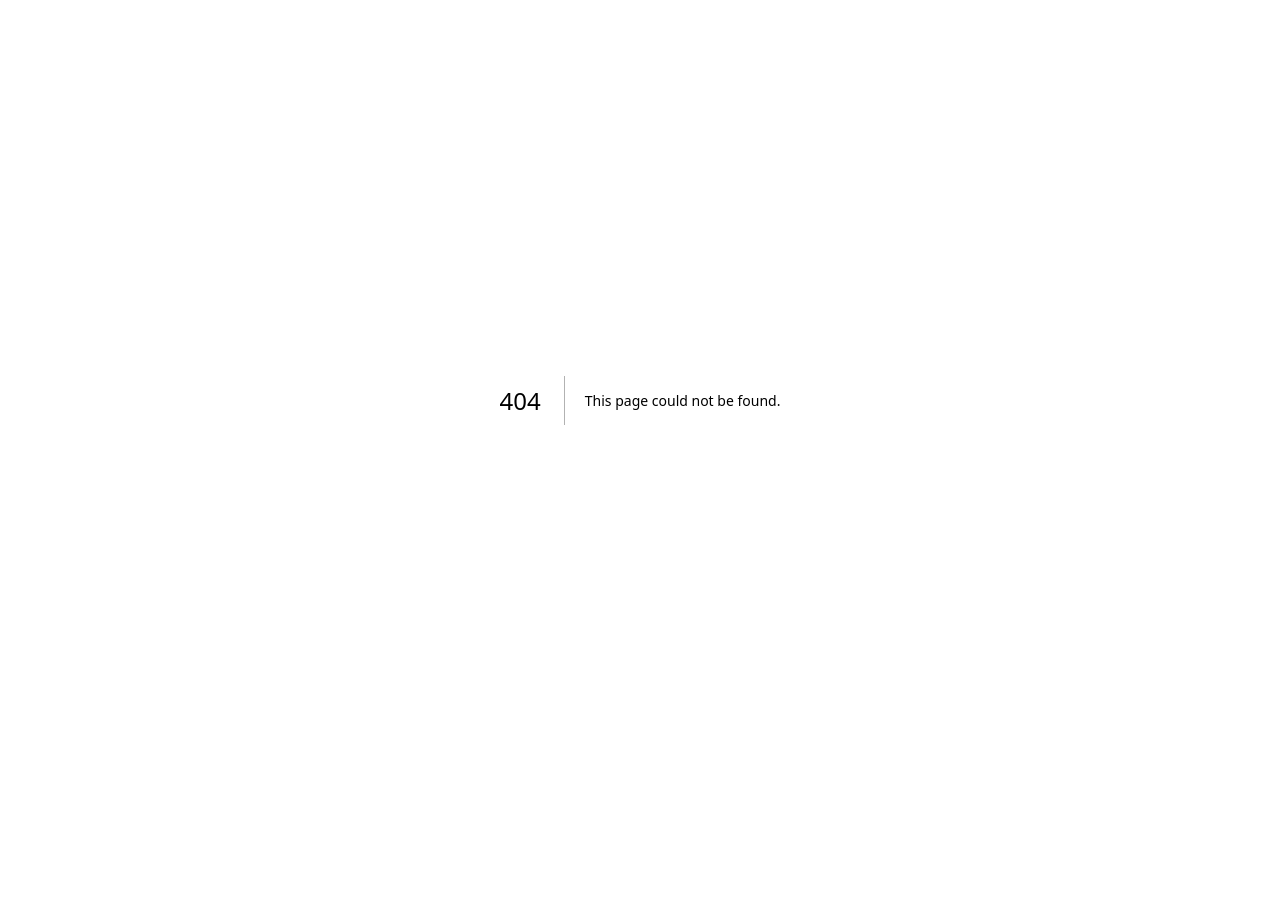
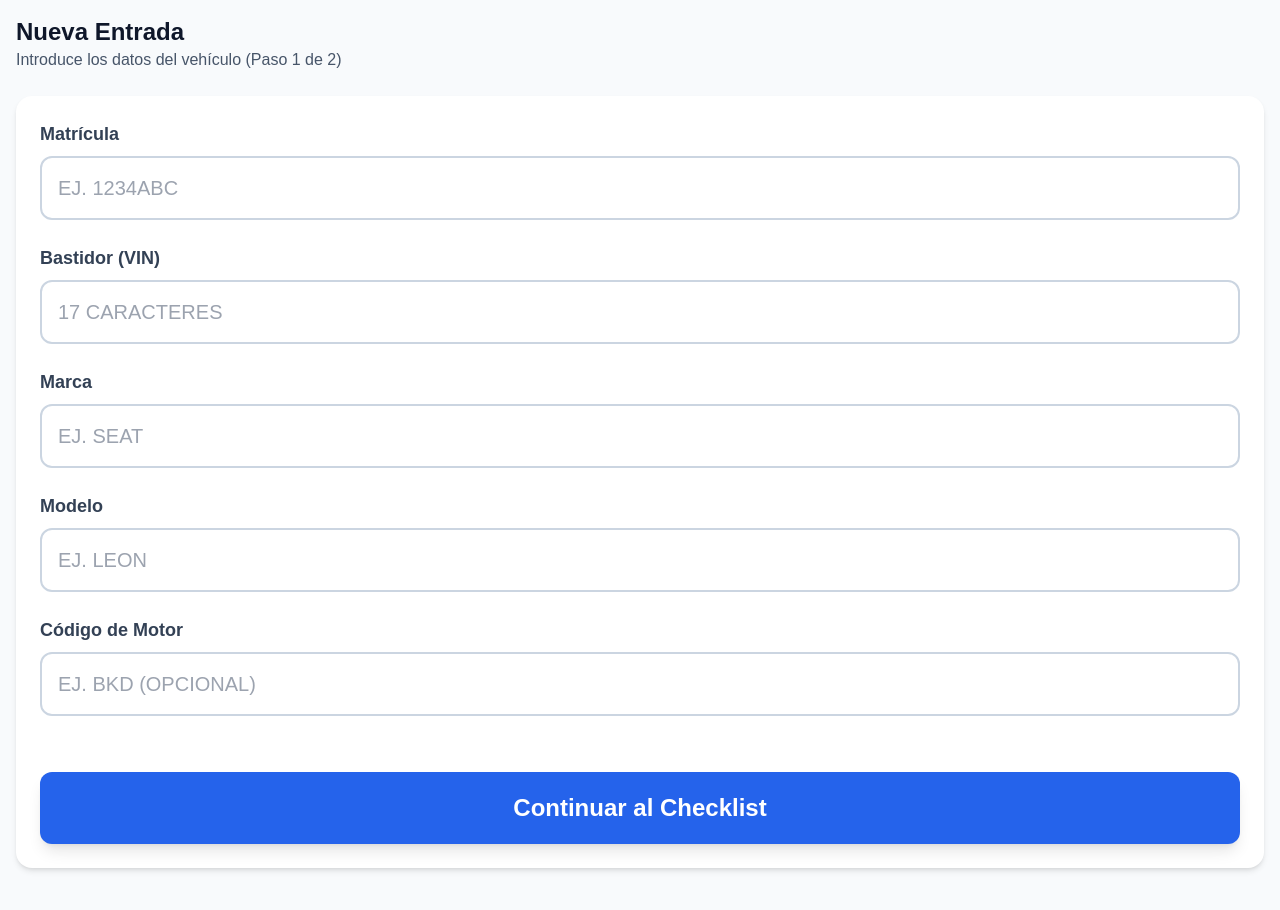
Before and after one commit to carscanapp/carscan, a Next.js app: page /nueva-entrada in a window 1280 px wide. Before the commit this address had no page. Shown: the top 910 px of the page. Before the commit the page ends 800 px from the top, so only its background shows below. Built offline with nearby package versions, Linux system fonts and the light colour scheme.

Commit message:
feat: add VIN validation and New Entry form (Step 3.b)

```diff
--- /dev/null
+++ b/src/app/nueva-entrada/page.tsx
@@ -0,0 +1,197 @@
+'use client';
+
+import { useState } from 'react';
+import { useRouter } from 'next/navigation';
+import { isValidVIN } from '@/lib/vinValidation';
+
+// 1. Interfaces
+interface VehicleData {
+  matricula: string;
+  vin: string;
+  marca: string;
+  modelo: string;
+  motor_codigo: string;
+}
+
+interface ValidationErrors {
+  vin?: string;
+}
+
+// 2. Styled Components / Tailwind classes (mobile-first, alto contraste, guantes)
+const styles = {
+  container: 'min-h-screen bg-slate-50 p-4 pb-24',
+  header: 'mb-6',
+  title: 'text-2xl font-bold text-slate-900',
+  subtitle: 'text-slate-600',
+  card: 'rounded-2xl bg-white p-6 shadow-md',
+  formGroup: 'mb-6',
+  label: 'mb-2 block text-lg font-bold text-slate-700',
+  input: 'w-full rounded-xl border-2 border-slate-300 p-4 text-xl uppercase outline-none focus:border-blue-600 focus:ring-2 focus:ring-blue-100 transition-all',
+  inputError: 'border-red-500 focus:border-red-600 focus:ring-red-100',
+  errorText: 'mt-2 text-sm font-bold text-red-600',
+  button: 'mt-8 w-full rounded-xl bg-blue-600 py-5 text-2xl font-bold text-white shadow-lg hover:bg-blue-700 active:bg-blue-800 disabled:opacity-50 transition-all',
+};
+
+// 3. Component Logic & 4. Render
+export default function NuevaEntradaPage() {
+  const router = useRouter();
+  const [formData, setFormData] = useState<VehicleData>({
+    matricula: '',
+    vin: '',
+    marca: '',
+    modelo: '',
+    motor_codigo: '',
+  });
+  const [errors, setErrors] = useState<ValidationErrors>({});
+
+  const handleInputChange = (e: React.ChangeEvent<HTMLInputElement>) => {
+    const { name, value } = e.target;
+    const upperValue = value.toUpperCase();
+
+    setFormData((prev) => ({ ...prev, [name]: upperValue }));
+
+    // Validar VIN en tiempo real si el usuario está escribiendo en ese campo
+    if (name === 'vin') {
+      if (upperValue.length > 0 && upperValue.length < 17) {
+        setErrors((prev) => ({ ...prev, vin: 'El VIN debe tener 17 caracteres.' }));
+      } else if (upperValue.length === 17) {
+        if (!isValidVIN(upperValue)) {
+          setErrors((prev) => ({ ...prev, vin: 'VIN inválido según norma ISO 3779 (Dígito de control o caracteres no permitidos).' }));
+        } else {
+          setErrors((prev) => ({ ...prev, vin: undefined }));
+        }
+      } else if (upperValue.length > 17) {
+        setErrors((prev) => ({ ...prev, vin: 'El VIN no puede tener más de 17 caracteres.' }));
+      } else {
+        setErrors((prev) => ({ ...prev, vin: undefined }));
+      }
+    }
+  };
+
+  const handleSubmit = (e: React.FormEvent) => {
+    e.preventDefault();
+
+    if (formData.vin && !isValidVIN(formData.vin)) {
+      setErrors({ vin: 'Revisa el VIN, no es válido.' });
+      return;
+    }
+
+    // Aquí en el futuro lo guardaremos en un contexto/estado global o en localStorage
+    // para pasarlo a la vista del Checklist. Por ahora hacemos un log y alert.
+    console.log('Datos del vehículo:', formData);
+    alert('Datos validados correctamente. En el próximo paso iremos al Checklist.');
+
+    // router.push('/nueva-entrada/checklist');
+  };
+
+  return (
+    <main className={styles.container}>
+      <header className={styles.header}>
+        <h1 className={styles.title}>Nueva Entrada</h1>
+        <p className={styles.subtitle}>Introduce los datos del vehículo (Paso 1 de 2)</p>
+      </header>
+
+      <div className={styles.card}>
+        <form onSubmit={handleSubmit}>
+
+          <div className={styles.formGroup}>
+            <label htmlFor="matricula" className={styles.label}>Matrícula</label>
+            <input
+              id="matricula"
+              name="matricula"
+              type="text"
+              value={formData.matricula}
+              onChange={handleInputChange}
+              className={styles.input}
+              placeholder="Ej. 1234ABC"
+              required
+            />
+          </div>
+
+          <div className={styles.formGroup}>
+            <label htmlFor="vin" className={styles.label}>Bastidor (VIN)</label>
+            <input
+              id="vin"
+              name="vin"
+              type="text"
+              maxLength={17}
+              value={formData.vin}
+              onChange={handleInputChange}
+              className={`${styles.input} ${errors.vin ? styles.inputError : ''}`}
+              placeholder="17 caracteres"
+              required
+            />
+            {errors.vin && <p className={styles.errorText}>{errors.vin}</p>}
+          </div>
+
+          <div className={styles.formGroup}>
+            <label htmlFor="marca" className={styles.label}>Marca</label>
+            <input
+              id="marca"
+              name="marca"
+              type="text"
+              value={formData.marca}
+              onChange={handleInputChange}
+              className={styles.input}
+              placeholder="Ej. SEAT"
+              required
+            />
+          </div>
+
+          <div className={styles.formGroup}>
+            <label htmlFor="modelo" className={styles.label}>Modelo</label>
+            <input
+              id="modelo"
+              name="modelo"
+              type="text"
+              value={formData.modelo}
+              onChange={handleInputChange}
+              className={styles.input}
+              placeholder="Ej. LEON"
+              required
+            />
+          </div>
+
+          <div className={styles.formGroup}>
+            <label htmlFor="motor_codigo" className={styles.label}>Código de Motor</label>
+            <input
+              id="motor_codigo"
+              name="motor_codigo"
+              type="text"
+              value={formData.motor_codigo}
+              onChange={handleInputChange}
+              className={styles.input}
+              placeholder="Ej. BKD (Opcional)"
+            />
+          </div>
+
+          <button
+            type="submit"
+            className={styles.button}
+            disabled={!!errors.vin && formData.vin.length > 0}
+          >
+            Continuar al Checklist
+          </button>
+        </form>
+      </div>
+    </main>
+  );
+}
+
+/**
+ * ==========================================
+ * Documentación de Memoria
+ * ==========================================
+ * ¿Por qué se tomó esta decisión técnica?
+ * - Se ha creado un formulario en 'use client' para tener validación del VIN en
+ *   tiempo real, ya que el operario necesita feedback inmediato si se equivoca
+ *   al teclear el bastidor de 17 caracteres (muy propenso a errores manuales).
+ * - Se fuerza a uppercase todos los campos para evitar discrepancias en base de datos.
+ *
+ * Posibles "edge cases" cubiertos:
+ * - VIN menor a 17 o mayor a 17 caracteres.
+ * - Validación oficial ISO 3779 que rechaza caracteres I, O, Q y comprueba
+ *   el dígito de control.
+ * - Inputs extremadamente grandes (p-4, text-xl) para que se vean bien bajo el sol
+ *   y se puedan tocar con guantes, cumpliendo la regla de oro de UX.
+ */
--- a/src/app/page.tsx
+++ b/src/app/page.tsx
@@ -1,4 +1,5 @@
 import { redirect } from 'next/navigation';
+import Link from 'next/link';
 import { createClient } from '@/lib/supabase/server';
 
 export default async function HomePage() {
@@ -35,9 +36,11 @@ export default async function HomePage() {
         <div className="mb-8 mt-4 text-center">
           <h2 className="text-2xl font-bold text-slate-800 mb-6">¿Qué quieres hacer?</h2>
 
-          <button className="w-full max-w-sm rounded-2xl bg-green-600 p-6 text-2xl font-bold text-white shadow-lg hover:bg-green-700 active:bg-green-800 transition-all">
-            + Nueva Entrada
-          </button>
+          <Link href="/nueva-entrada" className="w-full">
+            <button className="w-full max-w-sm rounded-2xl bg-green-600 p-6 text-2xl font-bold text-white shadow-lg hover:bg-green-700 active:bg-green-800 transition-all">
+              + Nueva Entrada
+            </button>
+          </Link>
         </div>
       </main>
     </div>
--- /dev/null
+++ b/src/lib/vinValidation.ts
@@ -0,0 +1,44 @@
+export function isValidVIN(vin: string): boolean {
+  // 1. Debe tener 17 caracteres exactos
+  if (vin.length !== 17) {
+    return false;
+  }
+
+  // 2. Convertir a mayúsculas
+  const upperVin = vin.toUpperCase();
+
+  // 3. No puede contener I, O, Q
+  if (/[IOQ]/.test(upperVin)) {
+    return false;
+  }
+
+  // 4. Caracteres permitidos: 0-9, A-Z (excluyendo I, O, Q)
+  if (!/^[A-HJ-NPR-Z0-9]{17}$/.test(upperVin)) {
+    return false;
+  }
+
+  // 5. Cálculo del dígito de control (ISO 3779)
+  const weights = [8, 7, 6, 5, 4, 3, 2, 10, 0, 9, 8, 7, 6, 5, 4, 3, 2];
+  const values: Record<string, number> = {
+    'A': 1, 'B': 2, 'C': 3, 'D': 4, 'E': 5, 'F': 6, 'G': 7, 'H': 8,
+    'J': 1, 'K': 2, 'L': 3, 'M': 4, 'N': 5,
+    'P': 7,
+    'R': 9,
+    'S': 2, 'T': 3, 'U': 4, 'V': 5, 'W': 6, 'X': 7, 'Y': 8, 'Z': 9,
+    '0': 0, '1': 1, '2': 2, '3': 3, '4': 4, '5': 5, '6': 6, '7': 7, '8': 8, '9': 9
+  };
+
+  let sum = 0;
+  for (let i = 0; i < 17; i++) {
+    const char = upperVin[i];
+    sum += values[char] * weights[i];
+  }
+
+  const remainder = sum % 11;
+  const expectedCheckDigit = remainder === 10 ? 'X' : remainder.toString();
+  const actualCheckDigit = upperVin[8];
+
+  // IMPORTANTE: Algunos fabricantes no siguen la norma ISO 3779 en Europa,
+  // pero el requerimiento solicita específicamente "dígito de control ISO 3779".
+  return expectedCheckDigit === actualCheckDigit;
+}
```
Also changed, not shown: 1 other file (tests, documents, lock files or other folders).
